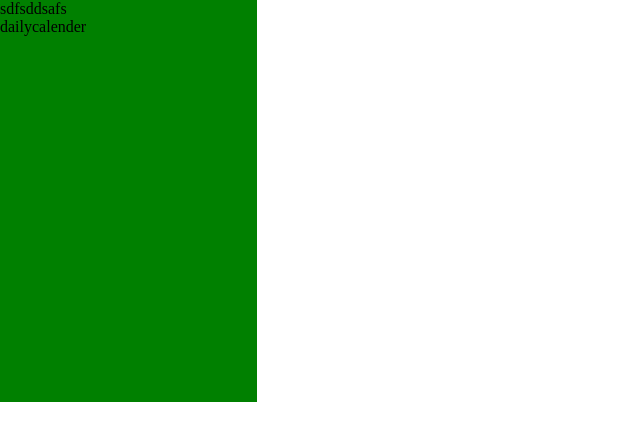
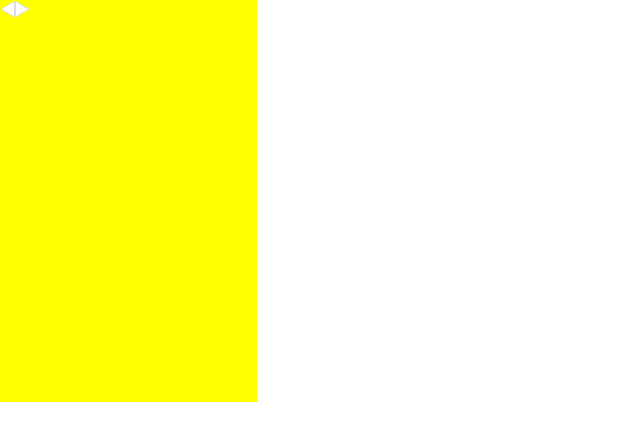
Before and after one commit to codingBottle/JMGDH_Web, a Next.js app: page /test in a window 1280 px wide. Shown: the top 440 px of the page, without its empty margins (0-640 px from the left). Built offline with nearby package versions, Linux system fonts and the light colour scheme.

Commit message:
feat #2 - 화살표 SVG로 assets/icon에 추가

```diff
--- /dev/null
+++ b/src/assets/icon/Arrow.tsx
@@ -0,0 +1,40 @@
+import React from "react";
+import styled from "styled-components";
+
+const RightArrow = () => {
+  return (
+    <svg
+      width="15"
+      height="18"
+      viewBox="0 0 15 18"
+      fill="none"
+      xmlns="http://www.w3.org/2000/svg"
+    >
+      <path
+        d="M14.5 16.9445L0.998136 9.12971L14.5 1.31497L14.5 16.9445Z"
+        fill="white"
+        stroke="#DBDBDB"
+      />
+    </svg>
+  );
+};
+
+const LeftArrow = () => {
+  return (
+    <svg
+      width="15"
+      height="18"
+      viewBox="0 0 15 18"
+      fill="none"
+      xmlns="http://www.w3.org/2000/svg"
+    >
+      <path
+        d="M0.5 1.31493L14.0019 9.12967L0.499999 16.9444L0.5 1.31493Z"
+        fill="white"
+        stroke="#DBDBDB"
+      />
+    </svg>
+  );
+};
+
+export { RightArrow, LeftArrow };
--- a/src/components/DailyCalender.tsx
+++ b/src/components/DailyCalender.tsx
@@ -1,5 +1,17 @@
 import React from "react";
+import styled from "styled-components";
+import { RightArrow, LeftArrow } from "@/assets/icon/Arrow";
+export default function DailyCalender() {
+  return (
+    <Container>
+      <RightArrow />
+      <LeftArrow />
+    </Container>
+  );
+}
 
-export default function DailyCalender() {
-  return <div>dailycalender</div>;
-}
+const Container = styled.div`
+  width: 100%;
+  height: 100%;
+  background-color: yellow;
+`;
--- a/src/pages/test.tsx
+++ b/src/pages/test.tsx
@@ -5,7 +5,6 @@ import styled from "styled-components";
 export default function hello() {
   return (
     <Container>
-      sdfsddsafs
       <DailyCalender />
     </Container>
   );
```
